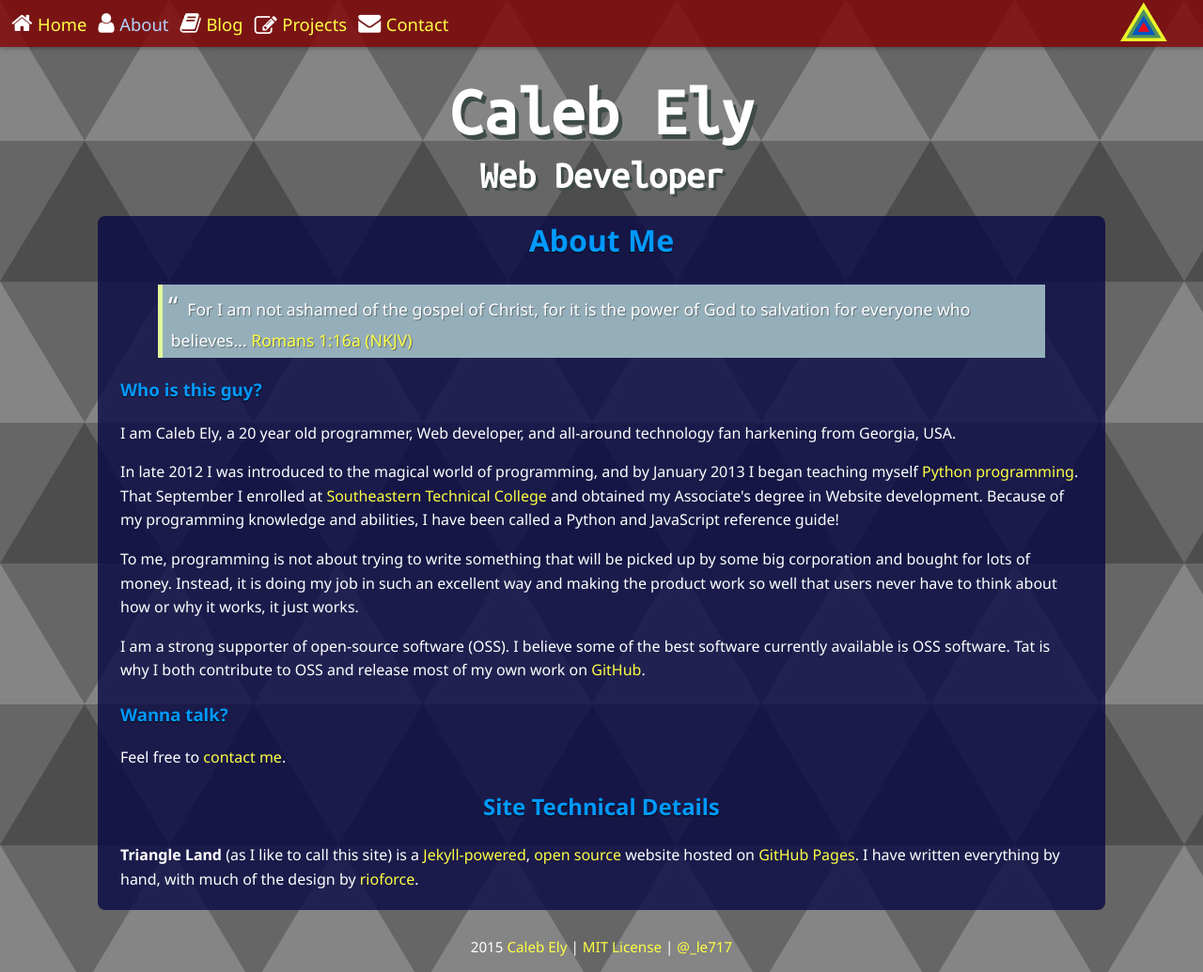
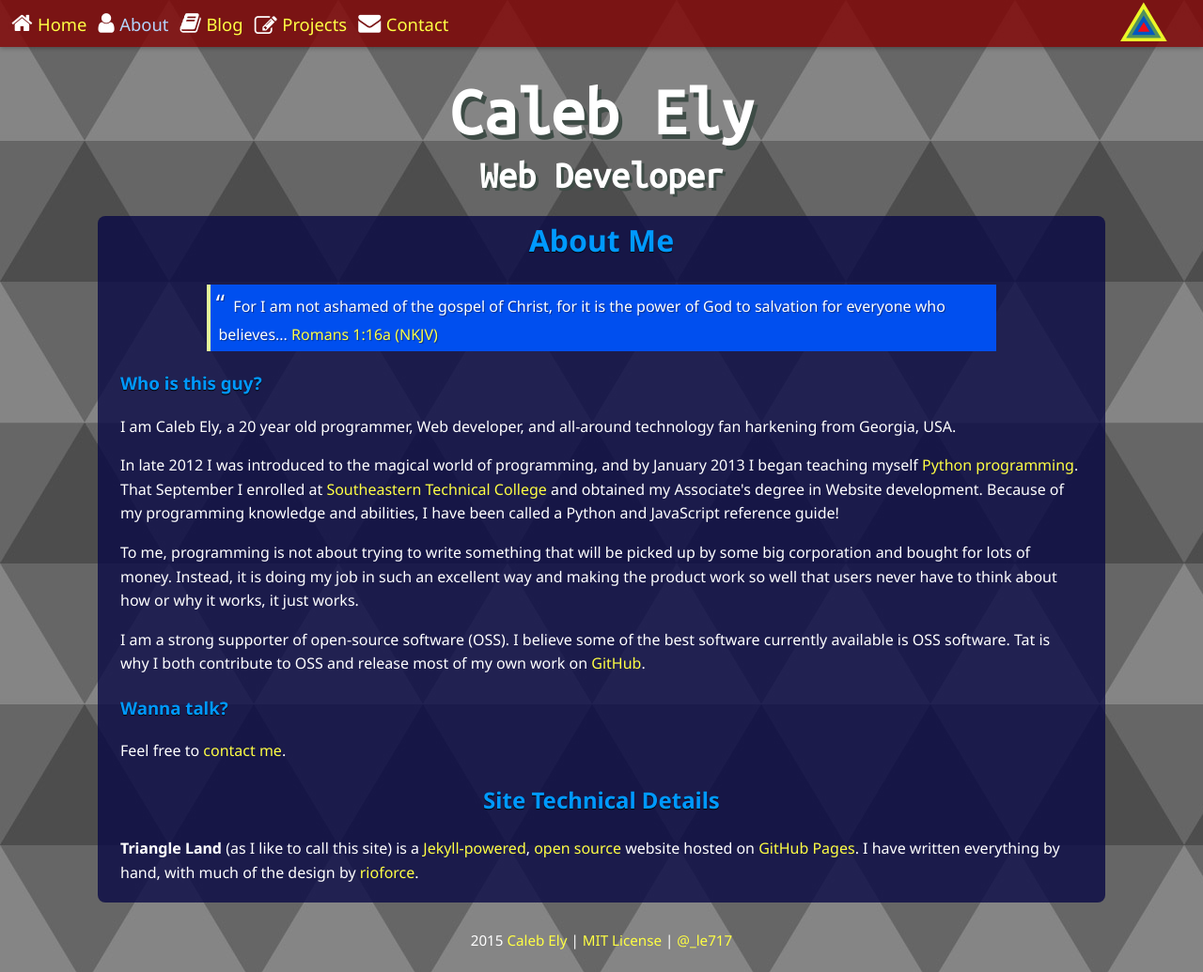
Before and after one commit to le717/le717.github.io, a Jekyll site: the page built from about/index.html, in a window 1280 px wide and 1035 px high. Shown: the whole window at 94% size. Built offline with Jekyll 4.4.1, drawn with Linux system fonts in a browser that asks for light colours; nearby versions of some CDN libraries.

Commit message:
Adjust blockquotes

```diff
--- a/css/parts/_quotes.scss
+++ b/css/parts/_quotes.scss
@@ -1,9 +1,11 @@
 // ------- Blockquotes
 blockquote {
+  margin-left: auto;
+  margin-right: auto;
+  width: 80%;
   border-left: 0.3em solid #e2f89c;
   padding: 0 0.5em 0.3em;
-  background-color: #95afba;
-  font-size: 1.1em;
+  background-color: #004FEF;
   text-shadow: 1px 1px 1px rgba(0, 0, 0, 0.4);
   quotes: "\201C""\201D""\201C""\201D";
 
```
